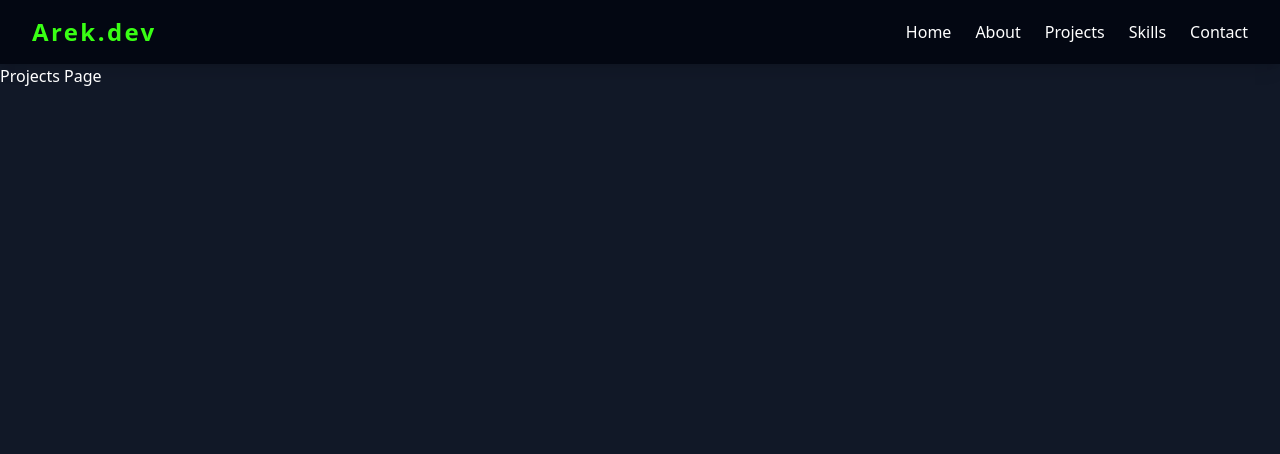
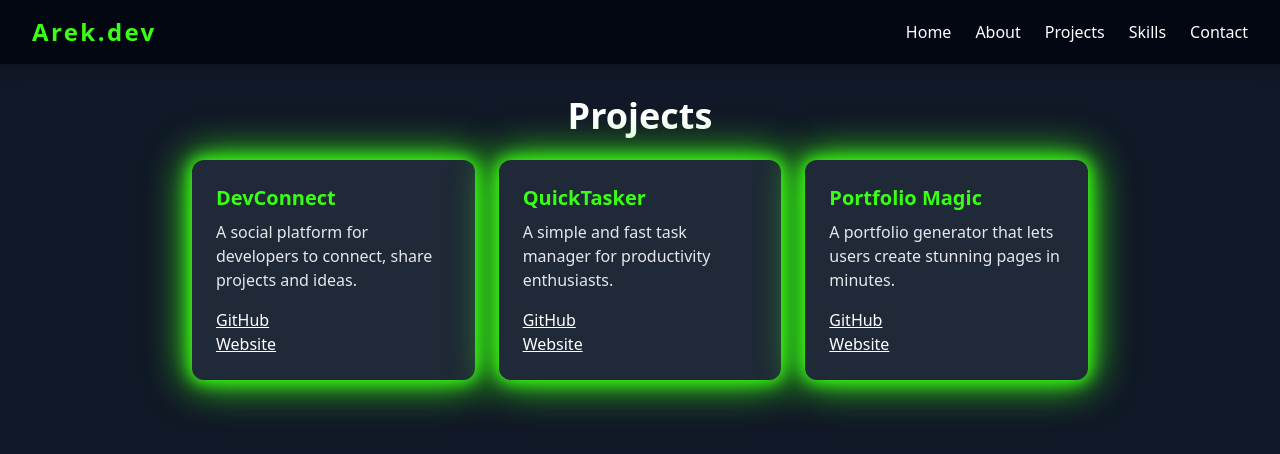
Before and after one commit to Kornetas/portfolio, a React (Vite) app: page /projects in a window 1280 px wide. Shown: the top 454 px of the page. Built offline with nearby package versions, Linux system fonts and the light colour scheme.

Commit message:
add projects section

```diff
--- a/src/pages/Projects.jsx
+++ b/src/pages/Projects.jsx
@@ -1,4 +1,62 @@
 function Projects() {
-  return <div>Projects Page</div>;
+  const projects = [
+    {
+      name: "DevConnect",
+      description:
+        "A social platform for developers to connect, share projects and ideas.",
+      github: "https://github.com/example/devconnect",
+      website: "https://devconnect-demo.vercel.app",
+    },
+    {
+      name: "QuickTasker",
+      description:
+        "A simple and fast task manager for productivity enthusiasts.",
+      github: "https://github.com/example/quicktasker",
+      website: "https://quicktasker-demo.vercel.app",
+    },
+    {
+      name: "Portfolio Magic",
+      description:
+        "A portfolio generator that lets users create stunning pages in minutes.",
+      github: "https://github.com/example/portfolio-magic",
+      website: "https://portfoliomagic-demo.vercel.app",
+    },
+  ];
+  return (
+    <section className="flex flex-col items-center min-h-[60vh] px-4 py-8">
+      <h2 className="text-3xl md:text-4xl font-bold mb-6 neon-text">
+        Projects
+      </h2>
+      <div className="w-full max-w-4xl grid grid-cols-1 md:grid-cols-3 gap-6">
+        {projects.map((project, idx) => (
+          <div
+            key={project.name}
+            className="bg-gray-800 rounded-xl p-6 shadow-neon-glow flex flex-col items-start"
+          >
+            <h3 className="text-xl font-semibold text-neon-green mb-2">
+              {project.name}
+            </h3>
+            <p className="text-gray-200 mb-4">{project.description}</p>
+            <a
+              href={project.github}
+              className="underline mr-3"
+              target="_blank"
+              rel="noopener noreferrer"
+            >
+              GitHub
+            </a>
+            <a
+              href={project.website}
+              className="underline"
+              target="_blank"
+              rel="noopener noreferrer"
+            >
+              Website
+            </a>
+          </div>
+        ))}
+      </div>
+    </section>
+  );
 }
 export default Projects;
```
